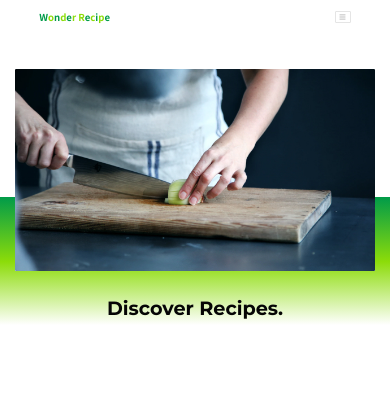
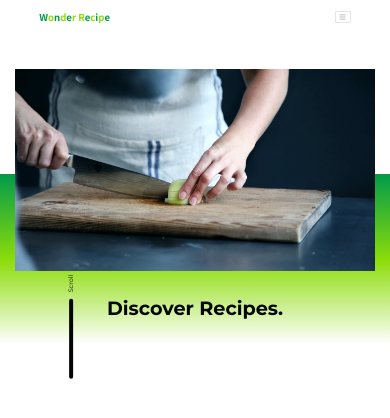
Before and after one commit to lawrencedovin/capstone-1-wonder-recipe, a Flask app: page / in a window 390 px wide. Shown: the top 418 px of the page. Run offline with Flask 2, Linux system fonts and the light colour scheme; some libraries are stand-ins or nearby versions.

Commit message:
Updated hero gradient for responsiveness

```diff
--- a/wonder-recipe/static/app.js
+++ b/wonder-recipe/static/app.js
@@ -2,6 +2,6 @@ const logo = 'Wonder Recipe';
 for(let i = 0; i < logo.length; i++) {
     let newSpan = $("<span />")
                         .text(logo[i])
-                        .css("color", i % 2 == 0 ? "#009B49" : "#8CDC09");
+                        .css("color", i % 2 == 0 && logo[i] != ' ' ? "#009B49" : "#8CDC09");
     $("#logo").append(newSpan);
 }
--- a/wonder-recipe/static/css/styles.css
+++ b/wonder-recipe/static/css/styles.css
@@ -9,7 +9,9 @@ html {
   box-sizing: border-box;
   font-size: 62.5%;
   /* 1rem = 10px, 10px/16px = 62.5% */
-  scroll-behavior: smooth; }
+  scroll-behavior: smooth;
+  overflow-y: auto;
+  overflow-x: hidden; }
   @media only screen and (max-width: 120em) {
     html {
       font-size: 50%; } }
@@ -57,16 +59,29 @@ body {
   position: relative;
   margin-top: 8.8rem; }
   .hero-container__gradient {
-    height: 32rem;
+    height: 65%;
     background: linear-gradient(180deg, #009B49 0%, #8CDC09 50.52%, #FFFFFF 100%);
     position: absolute;
-    top: 32rem;
+    top: 40%;
     z-index: -1; }
   .hero-container__caption {
     color: #050505;
     font-size: 4.8rem;
     font-weight: 700;
     margin-top: 6.4rem; }
+  .hero-container__scroll {
+    display: inline-block;
+    -ms-transform: rotate(270deg);
+    /* IE 9 */
+    transform: rotate(270deg); }
+    .hero-container__scroll-rectangle {
+      display: inline-block;
+      vertical-align: middle;
+      margin-right: 1.6rem;
+      background: #050505;
+      height: 4px;
+      width: 80px;
+      border-radius: 4px; }
 
 .col-md-12 {
   padding: 0 8.8rem; }
--- a/wonder-recipe/static/sass/_base.scss
+++ b/wonder-recipe/static/sass/_base.scss
@@ -33,6 +33,8 @@ html {
     box-sizing: border-box;
     font-size: 62.5%; /* 1rem = 10px, 10px/16px = 62.5% */
     scroll-behavior: smooth;
+    overflow-y: auto;
+    overflow-x: hidden;
 
     @media only screen and (max-width: $bp-largest) {
         font-size: 50%;
--- a/wonder-recipe/static/sass/_wonder-recipe.scss
+++ b/wonder-recipe/static/sass/_wonder-recipe.scss
@@ -39,10 +39,10 @@
     margin-top: 8.8rem;
 
     &__gradient {
-        height: 32rem;
+        height: 65%;
         background: linear-gradient(180deg, #009B49 0%, #8CDC09 50.52%, #FFFFFF 100%);
         position: absolute;
-        top: 32rem;
+        top: 40%;
         z-index: -1;
     }
 
@@ -52,6 +52,22 @@
         font-weight: 700;
         margin-top: 6.4rem;
     }
+
+    &__scroll {
+        display: inline-block;
+        -ms-transform: rotate(270deg); /* IE 9 */
+        transform: rotate(270deg);
+
+        &-rectangle {
+            display: inline-block;
+            vertical-align: middle;
+            margin-right: 1.6rem;
+            background: $color-black;
+            height: 4px;
+            width: 80px;
+            border-radius: 4px;
+        }
+    }
 }
 
 .col-md-12 {
--- a/wonder-recipe/templates/components/hero-container.html
+++ b/wonder-recipe/templates/components/hero-container.html
@@ -8,6 +8,11 @@
         </div>
       </div>
     </div>
-    <h1 class="hero-container__caption mx-auto">Discover Recipes.</h1>
-  </div>
+    </div>
+    <h1 class="hero-container__caption text-center">Discover Recipes.</h1>
+    <div class="row">
+        <div class="col-md-12">
+            <span class="hero-container__scroll"><span class="hero-container__scroll-rectangle"></span>Scroll</span>
+        </div>
+    </div>
 </div>
```
Also changed, not shown: wonder-recipe/static/images/hero-image.jpg.
